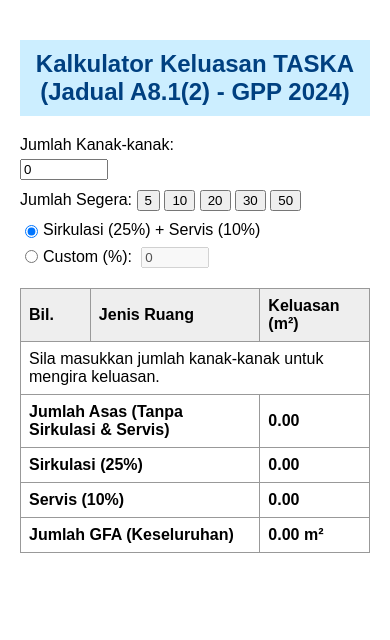
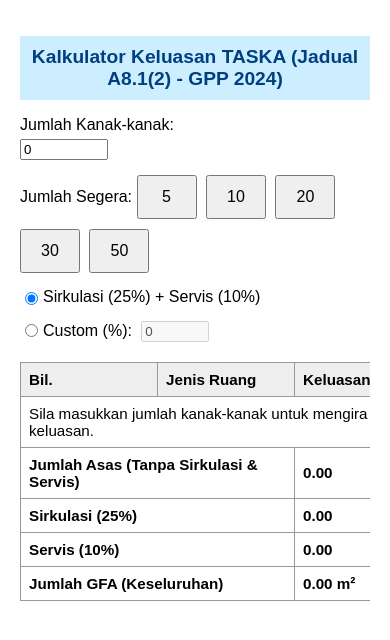
Before and after one commit to BPNKE/Pendidikan_Taska, a plain HTML site: page index.html in a window 390 px wide. Drawn offline with Linux system fonts and the light colour scheme.

Commit message:
jadikan mobile friendly

```diff
--- a/index.html
+++ b/index.html
@@ -2,32 +2,108 @@
 <html lang="ms">
 <head>
   <meta charset="UTF-8">
+  <meta name="viewport" content="width=device-width, initial-scale=1.0">
   <title>Kalkulator TASKA (GPP 2024)</title>
   <style>
-    body { font-family: Arial; padding: 20px; max-width: 900px; margin: auto; }
-    h2 { color: #004080; text-align: center; background-color: #cceeff; padding: 10px; }
-    label { margin-top: 10px; display: block; }
-input[type="number"], select {
+    body {
+      font-family: Arial, sans-serif;
+      padding: 20px;
+      margin: auto;
+      max-width: 900px;
+      box-sizing: border-box;
+    }
+
+    h2 {
+      color: #004080;
+      text-align: center;
+      background-color: #cceeff;
+      padding: 10px;
+      font-size: 1.2em;
+    }
+
+    label {
+      margin-top: 10px;
       display: block;
+    }
+
+    input[type="number"],
+    select {
+      width: 100%;
+      max-width: 150px;
       margin-top: 5px;
     }
+
     input[type="radio"] {
       display: inline-block;
       margin-right: 5px;
     }
+
     .radio-group {
+      display: flex;
+      flex-wrap: wrap;
+      gap: 10px;
       margin-top: 10px;
     }
+
     .radio-inline {
-  display: inline-flex;
+      display: flex;
       align-items: center;
-  margin-right: 20px;
     }
+
+    .radio-inline label {
+      margin: 0;
+      margin-right: 5px;
+    }
+
     .radio-inline input[type="number"] {
       margin-left: 5px;
       width: 60px;
       display: inline-block;
     }
+
+    button {
+      margin: 5px 5px 5px 0;
+      padding: 8px 12px;
+      font-size: 1em;
+      min-width: 60px;
+      min-height: 44px;
+    }
+
+    table {
+      width: 100%;
+      border-collapse: collapse;
+      margin-top: 20px;
+      font-size: 0.95em;
+      overflow-x: auto;
+      display: block;
+    }
+
+    th, td {
+      border: 1px solid #999;
+      padding: 8px;
+      text-align: left;
+      min-width: 120px;
+      word-wrap: break-word;
+      white-space: normal;
+    }
+
+    tfoot td {
+      font-weight: bold;
+    }
+
+    .highlight-warning {
+      background-color: #ffdddd;
+      color: #b30000;
+      font-weight: bold;
+      padding: 10px;
+      margin-top: 10px;
+    }
+
+    .subheader {
+      font-weight: bold;
+      background-color: #f2f2f2;
+    }
+
     input[type="number"] { width: 80px; }
     table { width: 100%; border-collapse: collapse; margin-top: 20px; }
     th, td { border: 1px solid #999; padding: 8px; text-align: left; }
@@ -36,6 +112,8 @@ input[type="radio"] {
     .highlight-warning { background-color: #ffdddd; color: #b30000; font-weight: bold; padding: 10px; margin-top: 10px; }
     .subheader { font-weight: bold; background-color: #f2f2f2; }
   </style>
+<meta name="viewport" content="width=device-width, initial-scale=1.0">
+
 </head>
 <body>
 
```
Lines whose indentation alone changed are shown as unchanged.
